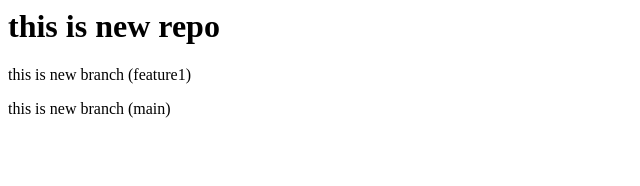
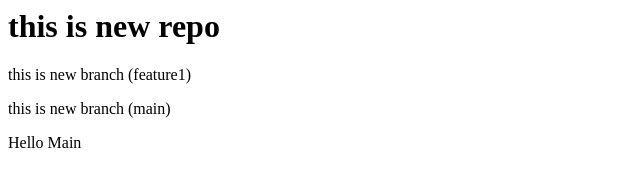
Before and after one commit to virajraut48/demogit, a plain HTML site: page index.html in a window 1280 px wide. Shown: the full height of the page, 0-640 px from the left. Drawn offline with Linux system fonts and the light colour scheme.

Commit message:
aded file

```diff
--- a/index.html
+++ b/index.html
@@ -1,3 +1,4 @@
 <h1>this is new repo</h1>
 <p>this is new branch (feature1)</p>
 <p>this is new branch (main)</p>
+<p> Hello Main</p>
```
